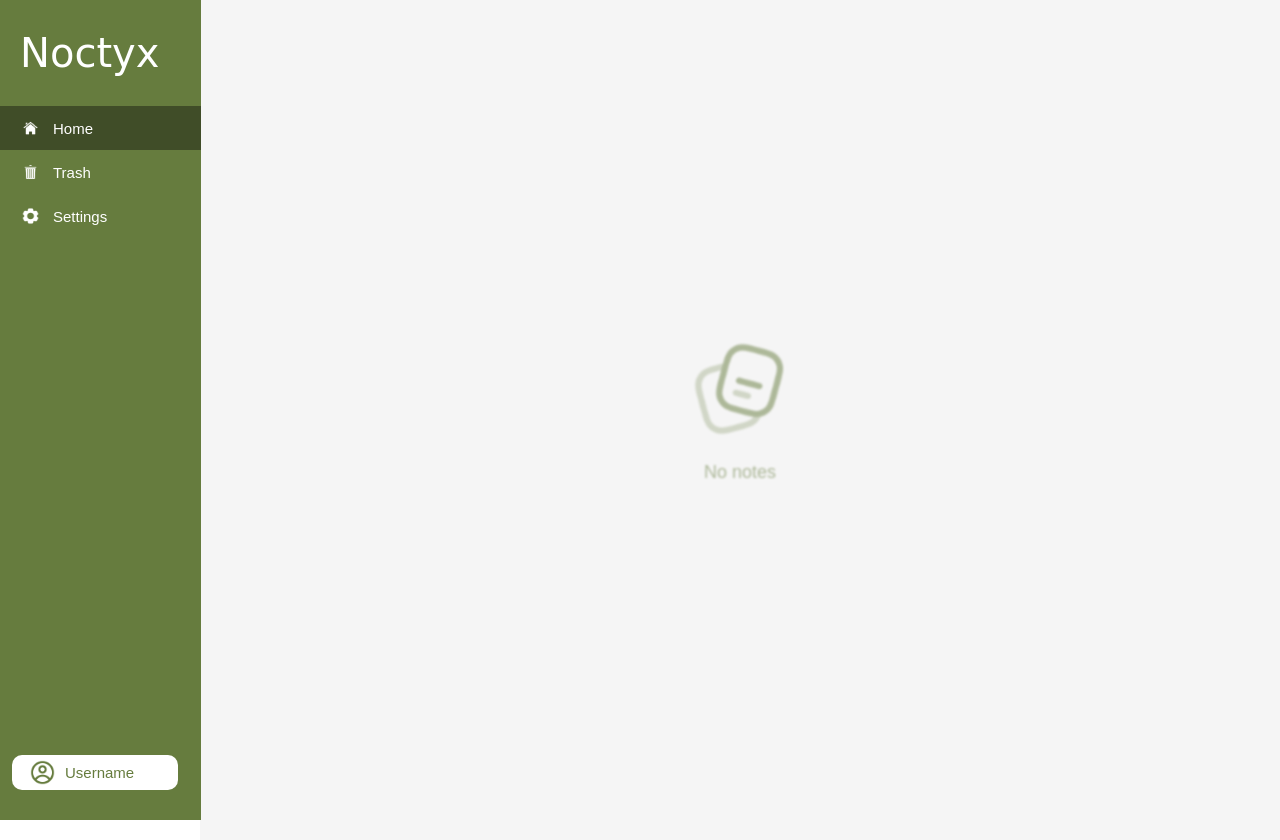
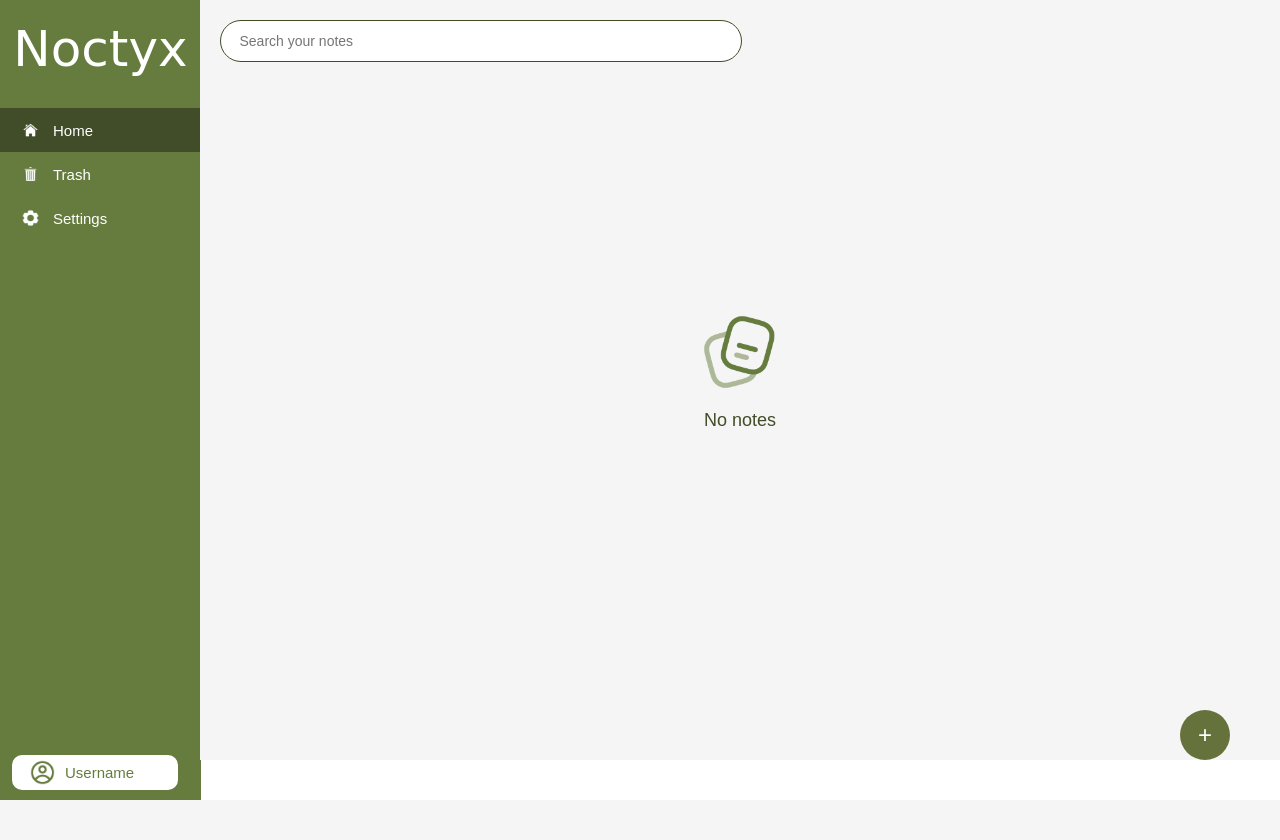
Before and after one commit to Natuski-Nakagawa/Noctyx, a PHP site: page /client/pages/homemenu.php in a window 1280 px wide. After the commit the page ends 800 px from the top, so only its background shows below. Run offline with PHP 8.4, Linux system fonts and the light colour scheme; some web fonts are replaced.

Commit message:
edited the home page and linking to another page

```diff
--- a/client/pages/homemenu.php
+++ b/client/pages/homemenu.php
@@ -7,16 +7,15 @@
     <link rel="stylesheet" href="../../server/style/homemenu.css">
     <link href="https://fonts.googleapis.com/css2?family=Jomhuria&display=swap" rel="stylesheet">
     <script src="../../server/script/script.js" defer></script> <!-- Include the script.js script -->
-
 </head>
 <body class="<?php echo isset($_COOKIE['theme']) && $_COOKIE['theme'] == 'dark' ? 'dark-mode' : ''; ?>">
     <div class="sidebar">
         <p>Noctyx</p>
-        <a href="../pages/homepage.php" style="background-color: #404D28;">
+        <a href="../pages/homemenu.php" style="background-color: #404D28;">
             <img src="../assets/homeicon.png" alt="Home Icon">
             Home
         </a>
-        <a href="../pages/trashpage.php">
+        <a href="../pages/trashmenu.php">
             <img src="../assets/trashicon.png" alt="Trash Icon">
             Trash
         </a>
@@ -33,10 +32,29 @@
     </div>
 
     <div class="content">
-        <div class="notes-icon">
-            <img src="../assets/notes.png" alt="Notes Icon">
+        <div class="search-container">
+            <input type="text" class="search-input" placeholder="Search your notes">
         </div>
-        <p>No notes</p>
+
+            <div id="noNotes" class="no-notes">
+                <img src="../assets/no-notes.png" alt="No Notes Icon">
+                <p>No notes</p>
+            </div>
+
+        <button class="add-button" onclick="openModal()">+</button>
+
+        <div id="noteContainer">
+        <div id="noteModal">
+            <div class="modal-content">
+                <input type="text" id="noteTitle" placeholder="Title">
+                <textarea id="noteContent" placeholder="Take a note..."></textarea>
+                <button id="saveNote"><b>Save</b></button>
+            </div>
+        </div>
+        </div>
+
     </div>
+
+    <script src="../../server/script/addnote.js"></script>
 </body>
 </html>
--- a/client/pages/settings.php
+++ b/client/pages/settings.php
@@ -10,11 +10,11 @@
 <body class="<?php echo isset($_COOKIE['theme']) && $_COOKIE['theme'] == 'dark' ? 'dark-mode' : ''; ?>">
     <div class="sidebar">
         <p>Noctyx</p>
-        <a href="../pages/homepage.php">
+        <a href="../pages/homemenu.php">
             <img src="../assets/homeicon.png" alt="Home Icon"> <!-- Home icon -->
             Home
         </a>
-        <a href="../pages/trashpage.php">
+        <a href="../pages/trashmenu.php">
             <img src="../assets/trashicon.png" alt="Trash Icon"> <!-- Trash icon -->
             Trash
         </a>
--- a/client/pages/trashmenu.php
+++ b/client/pages/trashmenu.php
@@ -11,11 +11,11 @@
 <body class="<?php echo isset($_COOKIE['theme']) && $_COOKIE['theme'] == 'dark' ? 'dark-mode' : ''; ?>">
     <div class="sidebar">
         <p>Noctyx</p>
-        <a href="../pages/homepage.php">
+        <a href="../pages/homemenu.php">
             <img src="../assets/homeicon.png" alt="Home Icon">
             Home
         </a>
-        <a href="../pages/trashpage.php" style="background-color: #404D28;">
+        <a href="../pages/trashmenu.php" style="background-color: #404D28;">
             <img src="../assets/trashicon.png" alt="Trash Icon">
             Trash
         </a>
--- a/server/php/tologin.php
+++ b/server/php/tologin.php
@@ -38,7 +38,7 @@ if ($_SERVER["REQUEST_METHOD"] == "POST") {
             $stmt->close();
             $conn->close();
             // Redirect to the welcome page or dashboard
-            header("Location: /noctyx/client/pages/homepage.php");
+            header("Location: /noctyx/client/pages/homemenu.php");
             exit();
         } else {
             $error = "Incorrect username or password.";
--- a/server/style/homemenu.css
+++ b/server/style/homemenu.css
@@ -1,12 +1,12 @@
-/* Base Styles */
 body {
+    font-family: Arial, sans-serif;
     margin: 0;
-    font-family: Arial, sans-serif;
+    overflow: hidden; /* Hide the body scrollbar */
 }
 
 .sidebar {
     width: 201px;
-    background-color: #667C3E; /* Light mode sidebar background */
+    background-color: #667C3E;
     position: fixed;
     height: 100%;
     padding-top: 20px;
@@ -14,10 +14,11 @@ body {
 
 .sidebar p {
     color: white;
-    text-align: left;
-    margin: 10px 0px 30px 20px;
+    margin: 0;
+    margin-bottom: 30px;
+    text-align: center;
     font-family: 'Jomhuria', cursive;
-    font-size: 40px;
+    font-size: 50px;
 }
 
 .sidebar a {
@@ -30,7 +31,7 @@ body {
 }
 
 .sidebar a:hover {
-    background-color: #7F9973; /* Light mode hover color */
+    background-color: #7F9973;
 }
 
 .sidebar img {
@@ -39,39 +40,13 @@ body {
     height: 24px;
 }
 
-.content {
-    margin-left: 200px;
-    padding: 20px;
-    font-size: 18px;
-    background-color: #F5F5F5; /* Light mode content background */
-    height: 100vh;
-    display: flex;
-    flex-direction: column;
-    justify-content: center;
-    align-items: center;
-    color: #7F9973;
-}
-
-.content p {
-    filter: blur(1px);
-    opacity: 0.5;
-    color: #667C3E; /* Light mode text color */
-}
-
-.notes-icon img {
-    width: 100px;
-    height: 100px;
-    filter: blur(1px);
-    opacity: 0.5;
-}
-
 .footer {
     position: fixed;
     bottom: 10px;
     left: 12px;
     font-size: 12px;
     width: 13%;
-    color: #404D28; /* Light mode footer color */
+    color: #404D28;
     display: flex;
     align-items: center;
 }
@@ -84,7 +59,7 @@ body {
 }
 
 .footer .username-container {
-    background-color: rgba(255, 255, 255, 1.0); /* Light mode footer container background */
+    background-color: rgba(255, 255, 255, 1.0);
     padding: 5px 18px;
     border-radius: 10px;
     display: flex;
@@ -100,8 +75,183 @@ body {
 }
 
 .footer .username-container:hover {
-    background-color: #404D28; /* Light mode footer container hover color */
+    background-color: #404D28;
     color: white;
+}
+
+.content {
+    margin-left: 200px;
+    padding: 20px;
+    background-color: #F5F5F5;
+    height: calc(100vh - 80px); /* Adjust height to leave space for footer */
+    position: relative;
+}
+
+.search-container {
+    background-color: white;
+    border: 1px solid #404D28;
+    border-radius: 30px;
+    height: 40px;
+    width: 50%;
+    display: flex;
+    align-items: center;
+    justify-content: center;
+    margin-bottom: 20px;
+}
+
+.search-input {
+    border: none;
+    outline: none;
+    width: 90%;
+    height: 100%;
+    font-size: 14px;
+    color: #404D28;
+    background-color: transparent;
+    margin-left: -15px;
+}
+
+.add-button {
+    position: absolute;
+    bottom: 0;
+    right: 50px;
+    background-color: #66723b;
+    color: white;
+    border: none;
+    width: 50px;
+    height: 50px;
+    border-radius: 50%;
+    font-size: 24px;
+    cursor: pointer;
+    z-index: 2;
+}
+
+.no-notes {
+    display: flex;
+    flex-direction: column;
+    align-items: center;
+    justify-content: center;
+    height: 100%;
+    width: 100%;
+    color: #404D28;
+    font-size: 20px;
+    position: absolute;
+    top: 0;
+    left: 0;
+    z-index: 1;
+}
+
+.no-notes img {
+    width: 80px;
+    height: 80px;
+}
+
+.no-notes p {
+    font-size: 18px;
+}
+
+/* Tile layout for notes with larger tiles */
+#noteContainer {
+    display: grid;
+    grid-template-columns: repeat(auto-fill, minmax(300px, 1fr)); /* Adjusted minimum width */
+    gap: 20px; /* Increased gap between tiles */
+    margin-top: 20px;
+    max-height: calc(100vh - 80px); /* Adjust height to fit within the content area */
+    overflow-y: auto; /* Enable vertical scrolling */
+}
+
+.note {
+    background-color: white;
+    border-top: 5px solid #404D28;
+    border-radius: 5px;
+    padding: 20px; /* Increased padding for more space inside tiles */
+    box-shadow: 0 4px 10px rgba(0, 0, 0, 0.2); /* Enhanced shadow */
+    display: flex;
+    flex-direction: column;
+    justify-content: space-between;
+    align-items: stretch;
+    height: 200px; /* Increased height */
+}
+
+.note-content {
+    flex-grow: 1;
+    color: #667C3E;
+    overflow: auto; /* Allow scrolling if content overflows */
+    word-wrap: break-word; /* Wrap long words to prevent horizontal scrolling */
+    white-space: pre-wrap; /* Preserve whitespace and line breaks */
+}
+
+.note-content strong {
+    display: block; /* Makes the title a block element */
+    font-size: 20px; /* Font size for the title, adjust as needed */
+    font-weight: bold; /* Make the title bold */
+}
+
+.note-icons {
+    display: flex;
+    justify-content: flex-end;
+    gap: 10px; /* Increased gap between icons */
+}
+
+.note-icons img {
+    width: 24px; /* Increased icon size */
+    height: 24px; /* Increased icon size */
+}
+
+#noteModal {
+    display: none;
+    position: fixed;
+    z-index: 1;
+    left: 0;
+    top: 0;
+    width: 100%;
+    height: 100%;
+    background-color: rgba(0, 0, 0, 0.4);
+    justify-content: center;
+    align-items: center;
+}
+
+#noteModal .modal-content {
+    background-color: #fff;
+    padding: 20px;
+    border-radius: 5px;
+    width: 50%;
+    height: auto; /* Adjust height to fit content */
+    max-height: 60%;
+    overflow: hidden; /* Prevent scrolling */
+    display: flex;
+    flex-direction: column; /* Ensure elements stack vertically */
+}
+
+#noteModal input {
+    width: calc(100% - 22px); /* Adjust width to fit within padding */
+    height: 8%;
+    margin-bottom: 10px;
+    padding: 10px;
+    border-radius: 5px;
+    border: 1px solid #404D28;
+    font-size: 20px;
+}
+
+#noteModal textarea {
+    width: calc(100% - 22px); /* Adjust width to fit within padding */
+    height: 300px;
+    margin-bottom: 8px;
+    border: 1px solid #404D28;
+    padding: 10px;
+    border-radius: 5px;
+    font-size: 15px;
+}
+
+#noteModal button {
+    padding: 5px;
+    width: 50px;
+    font-family: Arial, Helvetica, sans-serif;
+    color: #404D28;
+    border-color: #667C3E;
+    border-radius: 5px;
+    cursor: pointer;
+    font-size: 13px;
+    margin-top: 10px;
 }
 
 /* Dark Mode Styles */
--- a/server/style/trashmenu.css
+++ b/server/style/trashmenu.css
@@ -54,8 +54,6 @@ body {
 }
 
 .content p {
-    filter: blur(1px);
-    opacity: 0.5;
     color: #667C3E;
     display: flex;
     margin-top: -15px;
@@ -66,8 +64,6 @@ body {
 .trash-icon img {
     width: 100px;
     height: 100px;
-    filter: blur(1px);
-    opacity: 0.5;
     display: flex;
     justify-content: center;
     align-items: center;
```
Also changed, not shown: server/script/addnote.js (added, +94 -0 lines), client/assets/delete-icon.png (added), client/assets/edit-icon.png (added), client/assets/no-notes.png (renamed from client/assets/notes.png).
